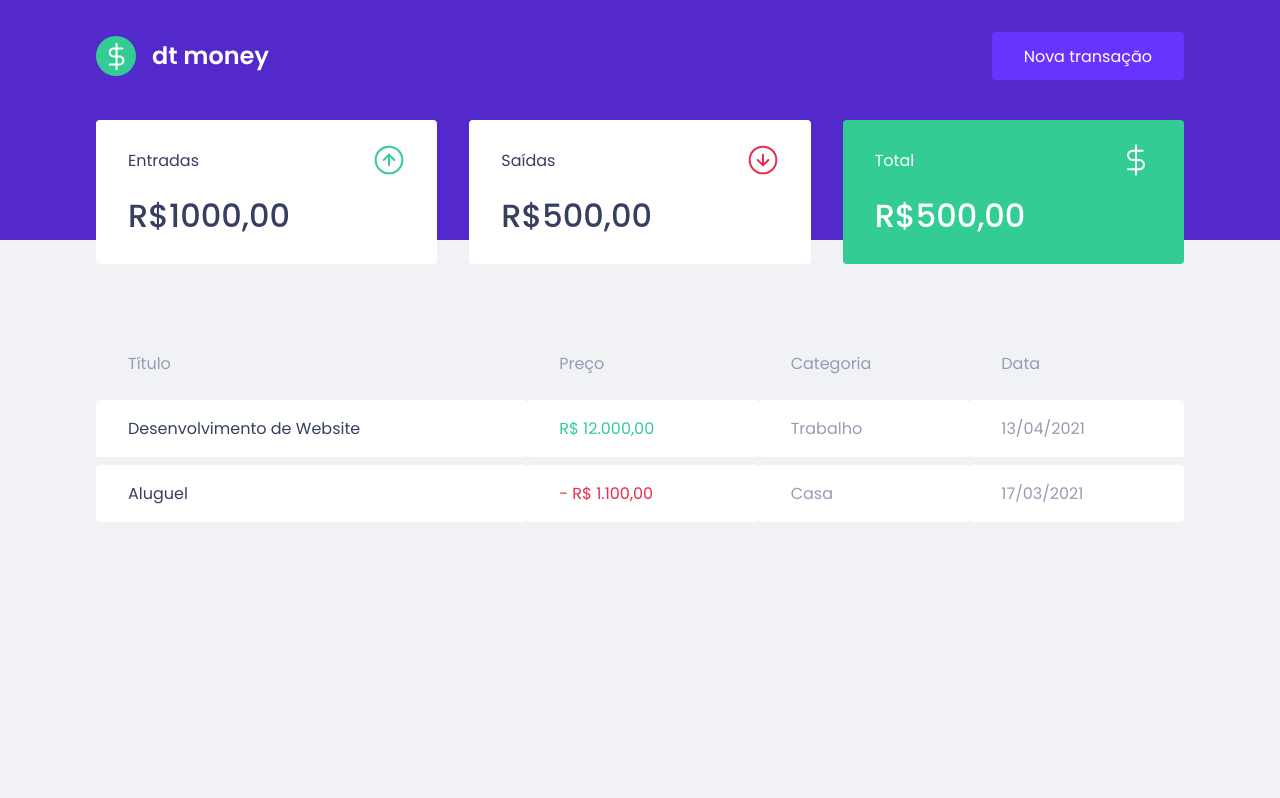
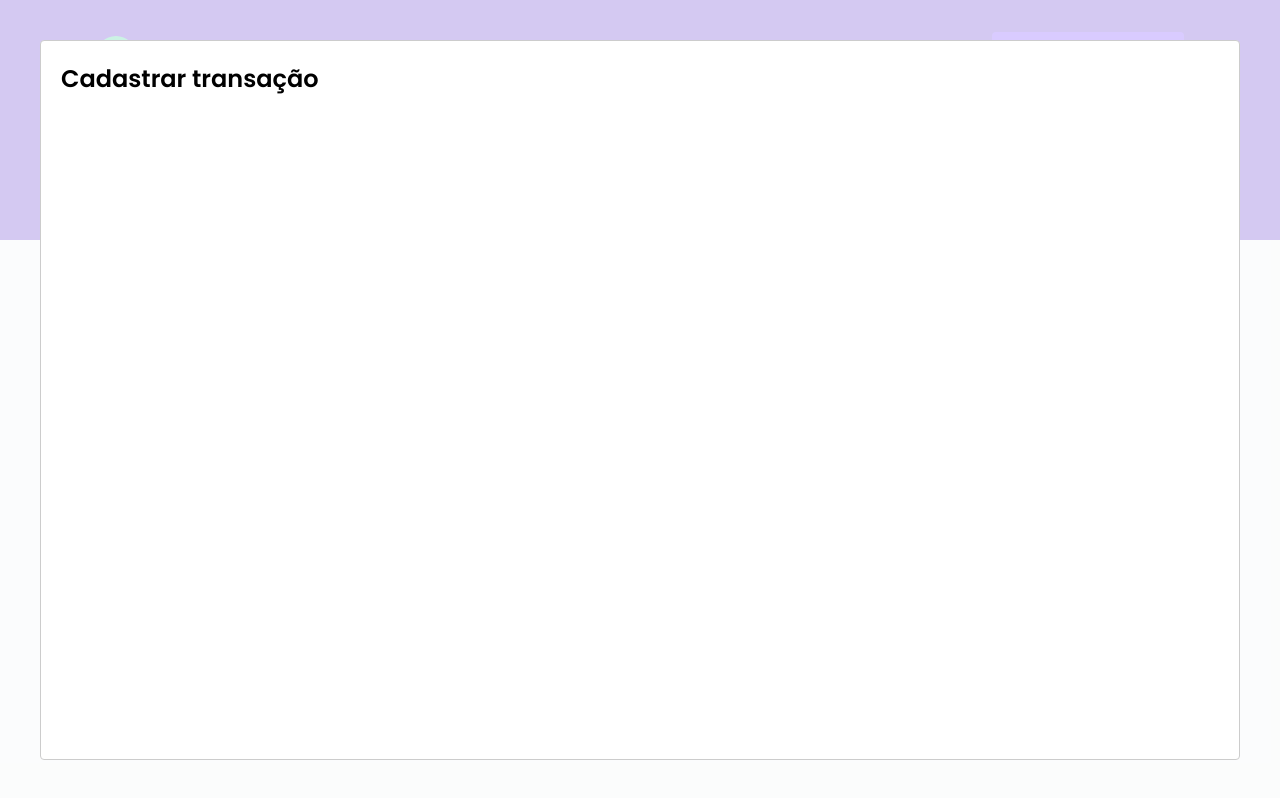
Before and after one commit to adolfobcruz/rocketseat-ignite-02-dtmoney, a React (Create React App) app: page / in a window 1280 px wide. Both pictures are taken after a click on the button "Nova transação". Built offline with nearby package versions, Linux system fonts and the light colour scheme; no server answers; what miragejs would draw is missing.

Commit message:
:sparkles: feat: react-modal + license.md

```diff
--- a/package.json
+++ b/package.json
@@ -7,6 +7,7 @@
     "miragejs": "^0.1.41",
     "react": "^17.0.1",
     "react-dom": "^17.0.1",
+    "react-modal": "^3.12.1",
     "react-scripts": "4.0.3",
     "styled-components": "^5.2.1",
     "web-vitals": "^1.0.1"
@@ -19,6 +20,7 @@
     "@types/node": "^12.0.0",
     "@types/react": "^17.0.0",
     "@types/react-dom": "^17.0.0",
+    "@types/react-modal": "^3.12.0",
     "@types/styled-components": "^5.1.9",
     "typescript": "^4.1.2"
   },
--- a/src/App.tsx
+++ b/src/App.tsx
@@ -1,14 +1,37 @@
+import { useState } from "react";
 import { Dashboard } from "./components/Dashboard";
 import { Header } from "./components/Header";
 
+import Modal from 'react-modal';
+
 import { GlobalStyle } from "./styles/global";
 
+Modal.setAppElement('#root');
+
 export function App() {
+  const [isNewTransactionModalOpen, setIsNewTransactionModalOpen] = useState(false);
+
+  function handleOpenNewTransactionModal() {
+    setIsNewTransactionModalOpen(true);
+  }
+
+  function handleCloseNewTransactionModal() {
+    setIsNewTransactionModalOpen(false);
+  }
+
   return (
     <div className="App">
       <>
-        <Header />
+        <Header onOpenNewTransactionModal={handleOpenNewTransactionModal} />
+
         <Dashboard />
+
+        <Modal
+          isOpen={isNewTransactionModalOpen}
+          onRequestClose={handleCloseNewTransactionModal}>
+            <h2>Cadastrar transação</h2>
+        </Modal>
+
         <GlobalStyle />
       </>
     </div>
--- a/src/components/Header/index.tsx
+++ b/src/components/Header/index.tsx
@@ -2,12 +2,16 @@
 
 import { Container, Content } from './styles'
 
-export function Header() {
+interface HeaderProps {
+  onOpenNewTransactionModal: () => void;
+}
+
+export function Header({ onOpenNewTransactionModal }: HeaderProps) {
   return (
     <Container>
       <Content>
         <img src={logoImg} alt="dtmoney" />
-        <button type="button">
+        <button type="button" onClick={onOpenNewTransactionModal}>
           Nova transação
         </button>
       </Content>
```
Also changed, not shown: 2 other files (tests, documents, lock files or other folders).
